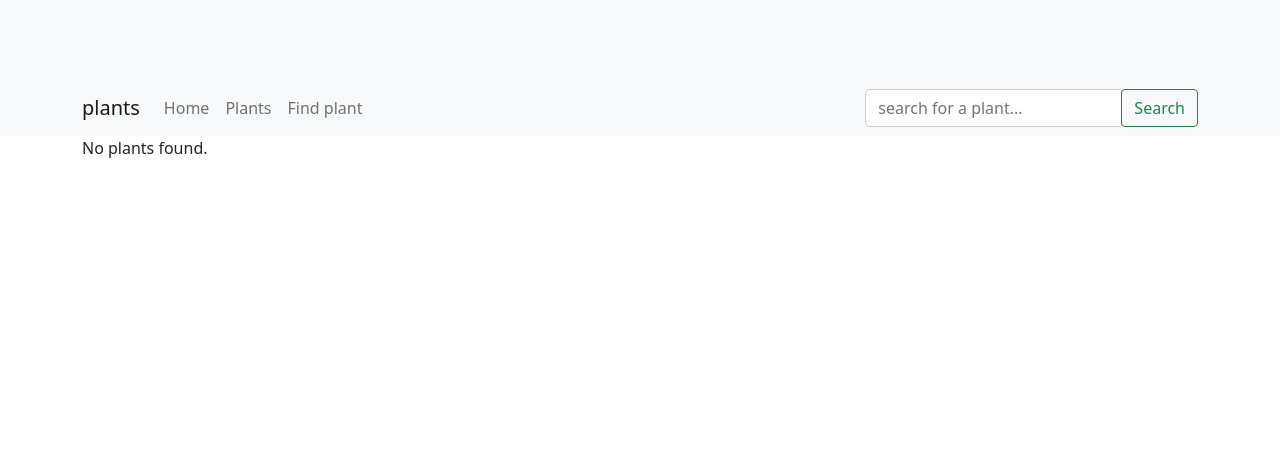
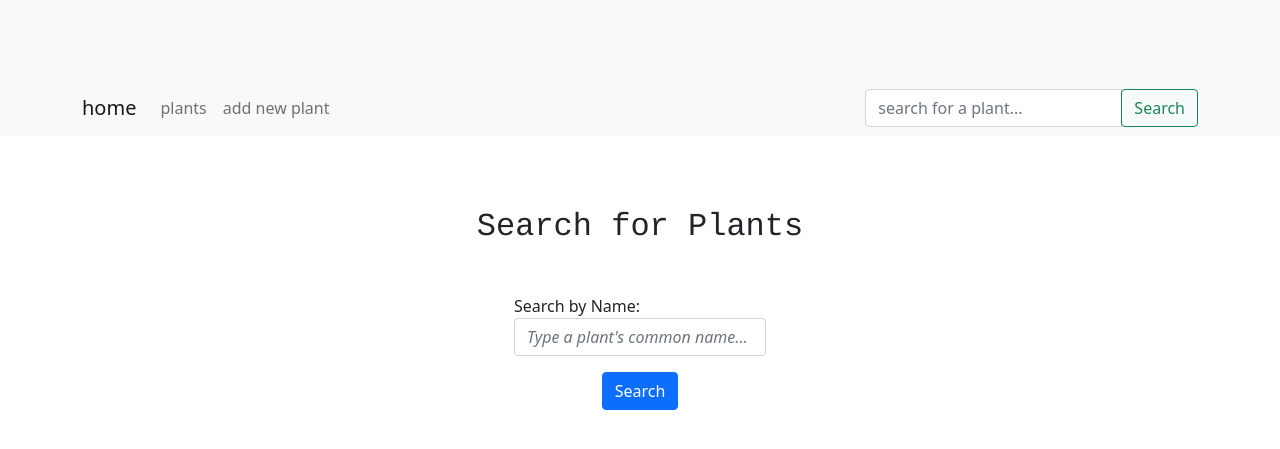
Before and after one commit to babeeshka/plant_app, a Flask app: page /search_plant in a window 1280 px wide. Shown: the top 449 px of the page. Run offline with Flask 3, Linux system fonts and the light colour scheme; data that the repository does not hold is empty; some libraries are stand-ins or nearby versions.

Commit message:
tweaking search functionality

```diff
--- a/app.py
+++ b/app.py
@@ -17,11 +17,13 @@ app = Flask(__name__)
 app.config['SQLALCHEMY_DATABASE_URI'] = os.environ.get('DATABASE_URL')
 app.config['SQLALCHEMY_TRACK_MODIFICATIONS'] = False
 db.init_app(app)
+
 # generate a random 16-byte string and use it as the secret key
 app.config['SECRET_KEY'] = secrets.token_hex(16)
 csrf = CSRFProtect(app)
 
 load_dotenv()
+
 # Set the logging level to "DEBUG"
 app.logger.setLevel(logging.DEBUG)
 
@@ -29,15 +31,10 @@ app.logger.setLevel(logging.DEBUG)
 log_file = 'app.log'
 file_handler = RotatingFileHandler(
     log_file, maxBytes=1024 * 1024, backupCount=5)
-file_handler.setLevel(logging.INFO)
+file_handler.setLevel(logging.DEBUG)
 formatter = logging.Formatter('%(asctime)s - %(name)s - %(levelname)s - %(message)s')
 file_handler.setFormatter(formatter)
 app.logger.addHandler(file_handler)
-
-console_handler = logging.StreamHandler()
-console_handler.setLevel(logging.DEBUG)
-console_handler.setFormatter(formatter)
-logging.getLogger().addHandler(console_handler)
 
 
 # app.py
@@ -57,11 +54,19 @@ def list_plants():
     plants = Plant.query.all()
     return render_template('list_plants.html', plants=plants)
 
-@app.route('/search_plant')
+
+@app.route('/search_plant', methods=['GET', 'POST'])
 def search_plant():
-    query = request.args.get('query', '')
-    results = Plant.plant_search(query)
-    return render_template('search_results.html', results=results)
+    if request.method == 'POST':
+        query = request.form['query']
+        plant = Plant.query.filter_by(common_name=query).first()
+        if plant:
+            return render_template('search_results.html', plant=plant)
+        else:
+            data = get_plant_info(query)
+            return render_template('search_results.html', data=data, query=query)
+    return render_template('search_plant.html')
+
 
 @app.route('/edit/<int:id>', methods=['GET', 'POST'])
 def edit(id):
@@ -125,34 +130,39 @@ def modify_plant(id):
 
 @app.route('/add_to_database', methods=['POST'])
 def add_to_database():
-    plant_info = request.args.get('plant_info')
-    plant_info_dict = json.loads(plant_info)
+    form_data = request.form
+    plant_name = form_data['plant_name']
 
-    # Add the plant to the postgresql database
-    new_plant = Plant(
-        common_name=plant_info_dict.get(
-            'common_name', plant_info_dict['scientific_name']),
-        scientific_name=plant_info_dict['scientific_name'],
-        sunlight_care=plant_info_dict.get('sunlight_care'),
-        water_care=plant_info_dict.get('water_care'),
-        temperature_care=plant_info_dict.get('temperature_care'),
-        image_url=plant_info_dict.get('image_url'),
-        family=plant_info_dict.get('family'),
-        genus=plant_info_dict.get('genus'),
-        year=plant_info_dict.get('year'),
-        edible=plant_info_dict.get('edible'),
-        edible_part=plant_info_dict.get('edible_part'),
-        edible_notes=plant_info_dict.get('edible_notes'),
-        medicinal=plant_info_dict.get('medicinal'),
-        medicinal_notes=plant_info_dict.get('medicinal_notes'),
-        toxicity=plant_info_dict.get('toxicity'),
-        synonyms=plant_info_dict.get('synonyms'),
-        native_status=plant_info_dict.get('native_status'),
-        conservation_status=plant_info_dict.get('conservation_status')
+    # Get plant information
+    plant_info = get_plant_info(plant_name)
+    if not plant_info:
+        return 'Could not find plant information'
+
+    # Create new plant instance
+    plant = Plant(
+        name=plant_name,
+        common_name=plant_info['common_name'],
+        scientific_name=plant_info['scientific_name'],
+        image_url=plant_info['image_url'],
+        family=plant_info['family'],
+        genus=plant_info['genus'],
+        year=plant_info['year'],
+        edible=plant_info['edible'],
+        edible_part=plant_info['edible_part'],
+        edible_notes=plant_info['edible_notes'],
+        medicinal=plant_info['medicinal'],
+        medicinal_notes=plant_info['medicinal_notes'],
+        toxicity=plant_info['toxicity'],
+        synonyms=plant_info['synonyms'],
+        native_status=plant_info['native_status'],
+        conservation_status=plant_info['conservation_status']
     )
-    db.session.add(new_plant)
+
+    # Add plant instance to the database
+    db.session.add(plant)
     db.session.commit()
-    return jsonify({'id': new_plant.id})
+
+    return f'Successfully added {plant_name} to the database!'
 
 
 @app.route('/delete/<int:id>', methods=['POST'])
--- a/templates/base.html
+++ b/templates/base.html
@@ -12,7 +12,7 @@
 <body>
 <nav class="navbar navbar-expand-lg navbar-light bg-light fixed-top">
     <div class="container">
-        <a class="navbar-brand" href="{{ url_for('home') }}">plants</a>
+        <a class="navbar-brand" href="{{ url_for('home') }}">home</a>
         <button class="navbar-toggler" type="button" data-toggle="collapse" data-target="#navbarNav"
                 aria-controls="navbarNav" aria-expanded="false" aria-label="Toggle navigation">
             <span class="navbar-toggler-icon"></span>
@@ -20,13 +20,10 @@
         <div class="collapse navbar-collapse justify-content-between" id="navbarNav">
             <ul class="navbar-nav">
                 <li class="nav-item">
-                    <a class="nav-link" href="{{ url_for('home') }}">Home</a>
+                    <a class="nav-link" href="{{ url_for('list_plants') }}">plants</a>
                 </li>
                 <li class="nav-item">
-                    <a class="nav-link" href="{{ url_for('list_plants') }}">Plants</a>
-                </li>
-                <li class="nav-item">
-                    <a class="nav-link" href="{{ url_for('search_plant') }}">Find plant</a>
+                    <a class="nav-link" href="{{ url_for('search_plant') }}">add new plant</a>
                 </li>
             </ul>
             <form class="form-inline my-2 my-lg-0" action="{{ url_for('search_plant') }}" method="GET">
--- a/templates/search_plant.html
+++ b/templates/search_plant.html
@@ -1,12 +1,23 @@
 {% extends 'base.html' %}
 
 {% block content %}
-  <h1>Search for Plants</h1>
-  <form method="POST" action="{{ url_for('search_results') }}">
-    <div class="form-group">
-      <label for="search-input">Search by Name:</label>
-      <input type="text" id="search-input" name="search_input" class="form-control" required>
+    <div class="container">
+        <div class="row justify-content-center">
+            <div class="col-md-6">
+                <h1 class="my-5 text-center" style="font-size: 32px; font-family: courier;">Search for Plants</h1>
+                <form id="search-form" class="form-inline d-flex flex-column justify-content-center align-items-center"
+                      method="POST" action="{{ url_for('search_plant') }}">
+                    <input type="hidden" name="csrf_token" value="{{ csrf_token() }}">
+                    <div class="form-group">
+                        <label for="search-input">Search by Name:</label>
+                        <input type="text" class="form-control" id="search-input" name="query"
+                               class="form-control"
+                               placeholder="Type a plant's common name..."
+                               style="min-width: 250px; font-style: italic;" required>
+                    </div>
+                    <button type="submit" class="btn btn-primary mt-3">Search</button>
+                </form>
+            </div>
+        </div>
     </div>
-    <button type="submit" class="btn btn-primary">Search</button>
-  </form>
 {% endblock %}
--- a/templates/search_results.html
+++ b/templates/search_results.html
@@ -1,29 +1,68 @@
 {% extends 'base.html' %}
 
 {% block content %}
-  <h1>Search Results:</h1>
+    <div class="container">
+        <div class="row justify-content-center">
+            <div class="col-md-8">
+                <h1 class="my-5 text-center" style="font-size: 32px; font-family: courier;">Search Results:</h1>
                 {% if plants %}
                     <form method="POST" action="{{ url_for('add_to_database') }}">
-      <table class="table table-striped">
+                        <table>
                             <thead>
                             <tr>
-            <th scope="col">Common Name</th>
-            <th scope="col">Scientific Name</th>
-            <th scope="col">Family Name</th>
-            <th scope="col">Add to Database</th>
+                                <th>ID</th>
+                                <th>Common Name</th>
+                                <th>Scientific Name</th>
+                                <th>Sunlight Care</th>
+                                <th>Water Care</th>
+                                <th>Temperature Care</th>
+                                <th>Humidity Care</th>
+                                <th>Growing Tips</th>
+                                <th>Propagation Tips</th>
+                                <th>Common Pests</th>
+                                <th>Image URL</th>
+                                <th>Family</th>
+                                <th>Genus</th>
+                                <th>Year</th>
+                                <th>Edible</th>
+                                <th>Edible Part</th>
+                                <th>Edible Notes</th>
+                                <th>Medicinal</th>
+                                <th>Medicinal Notes</th>
+                                <th>Toxicity</th>
+                                <th>Synonyms</th>
+                                <th>Native Status</th>
+                                <th>Conservation Status</th>
+                                <th>Timestamp</th>
                             </tr>
                             </thead>
                             <tbody>
                             {% for plant in plants %}
                                 <tr>
-              <td>{{ plant['common_name'] }}</td>
-              <td>{{ plant['scientific_name'] }}</td>
-              <td>{{ plant['family_common_name'] }}</td>
-              <td>
-                <div class="form-check">
-                  <input class="form-check-input" type="radio" name="plant_id" value="{{ plant['id'] }}" required>
-                </div>
-              </td>
+                                    <td>{{ plant.id }}</td>
+                                    <td>{{ plant.common_name }}</td>
+                                    <td>{{ plant.scientific_name }}</td>
+                                    <td>{{ plant.sunlight_care }}</td>
+                                    <td>{{ plant.water_care }}</td>
+                                    <td>{{ plant.temperature_care }}</td>
+                                    <td>{{ plant.humidity_care }}</td>
+                                    <td>{{ plant.growing_tips }}</td>
+                                    <td>{{ plant.propagation_tips }}</td>
+                                    <td>{{ plant.common_pests }}</td>
+                                    <td>{{ plant.image_url }}</td>
+                                    <td>{{ plant.family }}</td>
+                                    <td>{{ plant.genus }}</td>
+                                    <td>{{ plant.year }}</td>
+                                    <td>{{ plant.edible }}</td>
+                                    <td>{{ plant.edible_part }}</td>
+                                    <td>{{ plant.edible_notes }}</td>
+                                    <td>{{ plant.medicinal }}</td>
+                                    <td>{{ plant.medicinal_notes }}</td>
+                                    <td>{{ plant.toxicity }}</td>
+                                    <td>{{ plant.synonyms }}</td>
+                                    <td>{{ plant.native_status }}</td>
+                                    <td>{{ plant.conservation_status }}</td>
+                                    <td>{{ plant.timestamp }}</td>
                                 </tr>
                             {% endfor %}
                             </tbody>
@@ -31,6 +70,12 @@
                         <button type="submit" class="btn btn-primary">Add to Database</button>
                     </form>
                 {% else %}
-    <p>No plants found.</p>
+                    <p class="text-center">No plants found.</p>
                 {% endif %}
+                <div class="text-center mt-5">
+                    <a href="{{ url_for('search_plant') }}" class="btn btn-secondary">Search Again</a>
+                </div>
+            </div>
+        </div>
+    </div>
 {% endblock %}
```
Also changed, not shown: 1 other file. Lines whose indentation alone changed are shown as unchanged.
